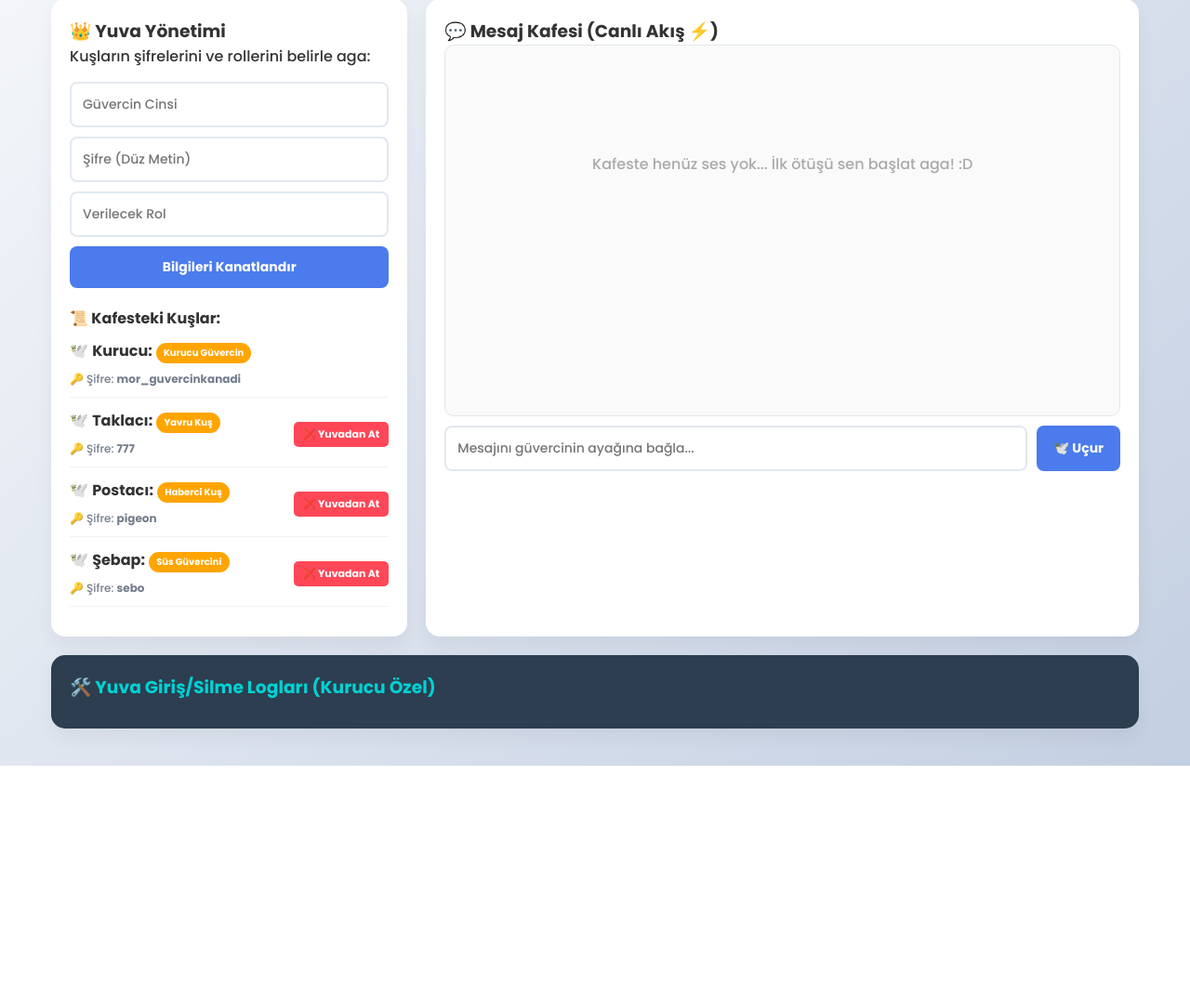
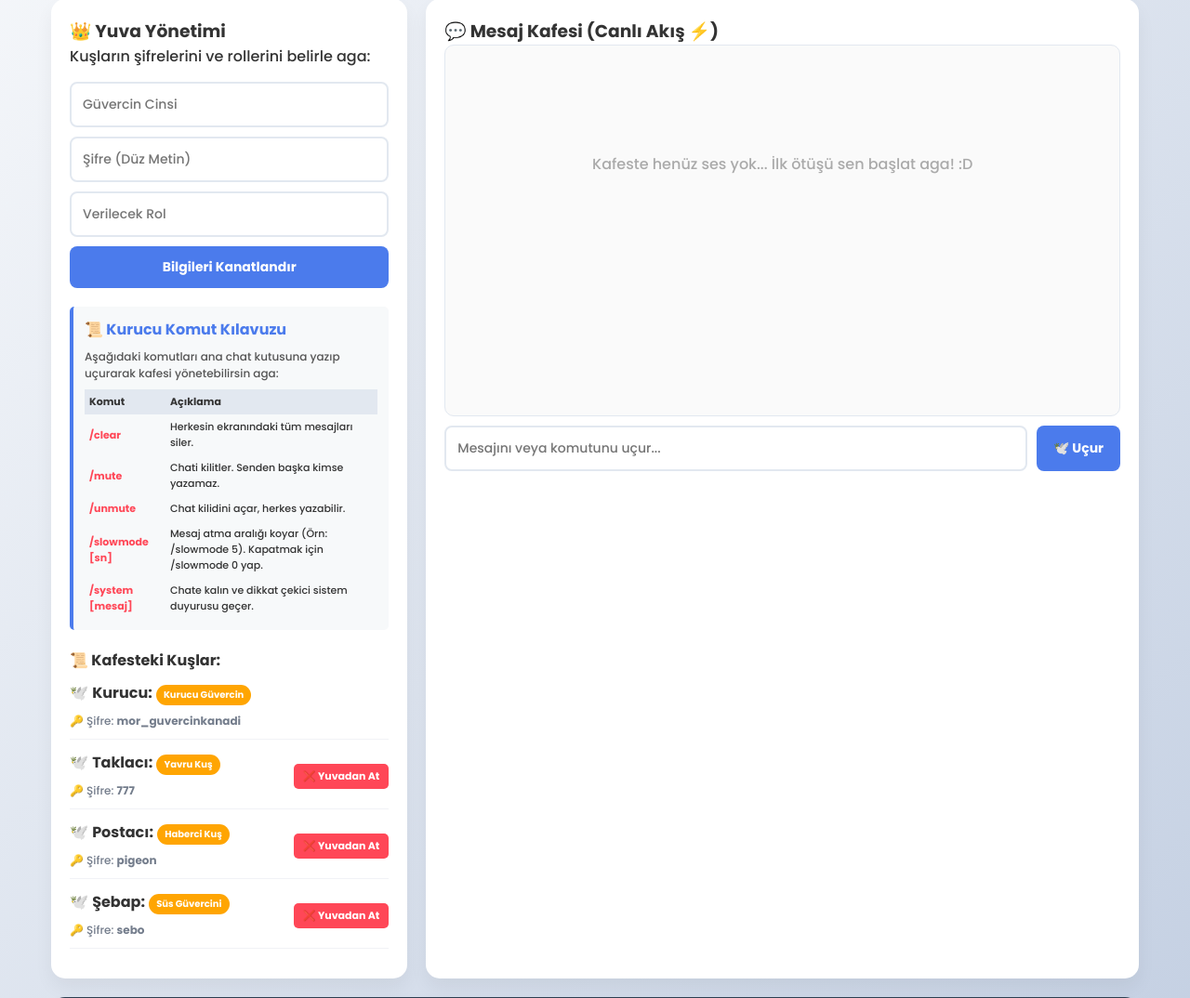
Before and after one commit to ardckr262626-cmd/guvercin-net, a Flask app: page / in a window 1280 px wide. Shown: the part 84-1158 px from the top of the page at 93% size. Before the commit the page ends 908 px from the top, so only its background shows below. Run offline with Flask 3, Linux system fonts and the light colour scheme; the visitor is signed in with stand-in values (Sample User, id 1).

Commit message:
Gelismis Kurucu Slash komutlari ve kilavuz paneli eklendi! 🛡️

```diff
--- a/app.py
+++ b/app.py
@@ -1,6 +1,7 @@
 from flask import Flask, render_template, request, redirect, url_for, session
 import os
 from datetime import datetime
+import time
 
 app = Flask(__name__)
 app.secret_key = "guvercin_gizemli_kod_aga"
@@ -14,6 +15,11 @@ guvercin_veritabi = {
 
 mesajlar = []
 log_kayitlari = []
+
+# ⚙️ MÜHENDİSLİK NOTU: Gelişmiş Komut Değişkenleri
+chat_susturuldu = False
+slowmode_suresi = 0  # Saniye cinsinden (0 ise kapalı)
+son_mesaj_zamanlari = {}  # Kullanıcıların son mesaj atma vakitleri
 
 @app.route('/')
 def index():
@@ -30,7 +36,9 @@ def index():
                            kuslar=guvercin_veritabi,
                            aktif_user=aktif,
                            mevcut_rol=guvercin_veritabi[aktif]['rol'],
-                           logs=log_kayitlari)
+                           logs=log_kayitlari,
+                           chat_susturuldu=chat_susturuldu,
+                           slowmode=slowmode_suresi)
 
 @app.route('/login', methods=['GET', 'POST'])
 def login():
@@ -47,47 +55,23 @@ def login():
         else:
             hata = "Böyle bir kuş yok veya şifre hatalı aga! .d"
 
-    # MÜHENDİSLİK NOTU: <head> ve <meta name="viewport"> eklenerek mobilde büyüme zorunlu kılındı aga!
     return f'''
-        <!DOCTYPE html>
-        <html lang="tr">
-        <head>
-            <meta charset="UTF-8">
-            <meta name="viewport" content="width=device-width, initial-scale=1.0">
-            <title>Güvercin Kafesi - Giriş</title>
-            <style>
-                body{{ background: linear-gradient(135deg, #f5f7fa 0%, #c3cfe2 100%); font-family: sans-serif; display: flex; justify-content: center; align-items: center; height: 100vh; margin:0;}}
-                .box{{ background: white; padding: 40px 30px; border-radius: 15px; box-shadow: 0 10px 20px rgba(0,0,0,0.1); text-align: center; width: 90%; max-width: 380px; transition: all 0.3s ease;}}
-                input{{ width: 100%; padding: 14px; margin: 12px 0; border: 2px solid #e2e8f0; border-radius: 8px; box-sizing: border-box; font-size: 15px; outline: none;}}
-                input:focus{{ border-color: #4b7bec; }}
-                button{{ background: #4b7bec; color: white; border: none; padding: 14px; width: 100%; border-radius: 8px; font-weight: bold; font-size: 15px; cursor: pointer; margin-top: 10px;}}
-                .error{{ color: #ff4757; font-size: 14px; margin-bottom: 10px; font-weight: bold;}}
-
-                @media (max-width: 480px) {{
-                    .box {{
-                        width: 92% !important;
-                        max-width: 92% !important;
-                        padding: 35px 20px !important;
-                    }}
-                    input, button {{
-                        padding: 16px !important;
-                        font-size: 16px !important;
-                    }}
-                }}
-            </style>
-        </head>
-        <body>
-            <div class="box">
-                <h2 style="margin-bottom: 15px; color: #2c3e50; font-size: 24px;">🕊️ Güvercin Kafesi</h2>
-                {f'<div class="error">{hata}</div>' if hata else ''}
-                <form method="POST">
-                    <input type="text" name="kus_adi" placeholder="Güvercin Adı (Örn: Kurucu)" required autocomplete="off">
-                    <input type="password" name="sifre" placeholder="Şifre" required>
-                    <button type="submit">Kanat Çırp</button>
-                </form>
-            </div>
-        </body>
-        </html>
+        <style>
+            body{{ background: linear-gradient(135deg, #f5f7fa 0%, #c3cfe2 100%); font-family: sans-serif; display: flex; justify-content: center; align-items: center; height: 100vh; margin:0;}}
+            .box{{ background: white; padding: 30px; border-radius: 15px; box-shadow: 0 10px 20px rgba(0,0,0,0.1); text-align: center; width: 90%; max-width: 350px;}}
+            input{{ width: 100%; padding: 12px; margin: 10px 0; border: 2px solid #e2e8f0; border-radius: 8px; box-sizing: border-box;}}
+            button{{ background: #4b7bec; color: white; border: none; padding: 12px; width: 100%; border-radius: 8px; font-weight: bold; cursor: pointer; margin-top: 10px;}}
+            .error{{ color: #ff4757; font-size: 13px; margin-bottom: 10px; }}
+        </style>
+        <div class="box">
+            <h2>🕊️ Güvercin Kafesi Giriş</h2>
+            {f'<div class="error">{{hata}}</div>' if hata else ''}
+            <form method="POST">
+                <input type="text" name="kus_adi" placeholder="Güvercin Adı" required>
+                <input type="password" name="sifre" placeholder="Şifre" required>
+                <button type="submit">Kanat Çırp</button>
+            </form>
+        </div>
     '''
 
 @app.route('/logout')
@@ -95,15 +79,95 @@ def logout():
     session.pop('kus_adi', None)
     return redirect(url_for('login'))
 
+@app.route('/mesaj-gonder', methods=['POST'])
+def mesaj_gonder():
+    global chat_susturuldu, slowmode_suresi, mesajlar, log_kayitlari
+
+    metin = request.form.get('mesaj', '').strip()
+    user = session.get('kus_adi', 'Yabancı Kuş')
+
+    if not metin:
+        return redirect(url_for('index'))
+
+    # 👑 KURUCU KOMUT SİSTEMİ KONTROLÜ
+    if metin.startswith('/') and user == 'Kurucu':
+        parcalar = metin.split(' ')
+        komut = parcalar[0].lower()
+        zaman = datetime.now().strftime('%H:%M:%S')
+
+        # 1. /clear Komutu
+        if komut == '/clear':
+            mesajlar = []
+            mesajlar.append({"gonderen": "SİSTEM", "rol": "🛡️ Otomasyon", "metin": "🧹 Kafes Kurucu tarafından tamamen süpürüldü!"})
+            log_kayitlari.append(f"[{zaman}] 🧹 Kurucu chat geçmişini temizledi.")
+            return redirect(url_for('index'))
+
+        # 2. /mute Komutu
+        elif komut == '/mute':
+            chat_susturuldu = True
+            mesajlar.append({"gonderen": "SİSTEM", "rol": "🛡️ Otomasyon", "metin": "🔇 Kafes Kurucu tarafından susturuldu. Sadece Kurucu ötebilir!"})
+            log_kayitlari.append(f"[{zaman}] 🔇 Chat susturuldu.")
+            return redirect(url_for('index'))
+
+        # 3. /unmute Komutu
+        elif komut == '/unmute':
+            chat_susturuldu = False
+            mesajlar.append({"gonderen": "SİSTEM", "rol": "🛡️ Otomasyon", "metin": "🔊 Kafesin kilidi açıldı, tüm kuşlar özgürce ötebilir!"})
+            log_kayitlari.append(f"[{zaman}] 🔊 Chat kilidi açıldı.")
+            return redirect(url_for('index'))
+
+        # 4. /slowmode [saniye] Komutu
+        elif komut == '/slowmode':
+            try:
+                saniye = int(parcalar[1]) if len(parcalar) > 1 else 0
+                slowmode_suresi = saniye
+                if saniye > 0:
+                    mesajlar.append({"gonderen": "SİSTEM", "rol": "🛡️ Otomasyon", "metin": f"⏳ Yavaş mod aktif edildi! Kuşlar {saniye} saniyede bir mesaj atabilir."})
+                    log_kayitlari.append(f"[{zaman}] ⏳ Yavaş mod {saniye}sn olarak ayarlandı.")
+                else:
+                    mesajlar.append({"gonderen": "SİSTEM", "rol": "🛡️ Otomasyon", "metin": "⚡ Yavaş mod kaldırıldı. Akış serbest!"})
+                    log_kayitlari.append(f"[{zaman}] ⚡ Yavaş mod kapatıldı.")
+            except ValueError:
+                pass
+            return redirect(url_for('index'))
+
+        # 5. /system [mesaj] Komutu
+        elif komut == '/system':
+            duyuru_metni = " ".join(parcalar[1:])
+            if duyuru_metni:
+                mesajlar.append({"gonderen": "📢 DUYURU", "rol": "👑 Kurucu Özel", "metin": f"🚨 {duyuru_metni} 🚨"})
+            return redirect(url_for('index'))
+
+    # 🛑 NORMAL KULLANICI KISITLAMALARI KONTROLÜ
+    if user != 'Kurucu':
+        # Chat susturuldu mu kontrolü
+        if chat_susturuldu:
+            return redirect(url_for('index'))
+
+        # Slowmode (Yavaş Mod) kontrolü
+        if slowmode_suresi > 0:
+            simdi = time.time()
+            son_atilan = son_mesaj_zamanlari.get(user, 0)
+            if simdi - son_atilan < slowmode_suresi:
+                # Süre dolmadıysa engelle, direkt sayfaya yönlendir
+                return redirect(url_for('index'))
+            son_mesaj_zamanlari[user] = simdi
+
+    # Normal Mesaj Gönderme İşlemi
+    mesajlar.append({
+        "gonderen": user,
+        "rol": guvercin_veritabi.get(user, {}).get('rol', 'Yavru Kuş'),
+        "metin": metin
+    })
+    return redirect(url_for('index'))
+
 @app.route('/sifre-ve-rol-ver', methods=['POST'])
 def sifre_ve_rol_ver():
     if session.get('kus_adi') != 'Kurucu':
         return "Aga bu yetki sadece Kurucu Güvercin'e ait! .d", 403
-
     isim = request.form.get('kus_adi')
     yeni_sifre = request.form.get('sifre')
     yeni_rol = request.form.get('rol_adi')
-
     if isim:
         if isim not in guvercin_veritabi:
             guvercin_veritabi[isim] = {}
@@ -111,37 +175,20 @@ def sifre_ve_rol_ver():
             guvercin_veritabi[isim]['sifre'] = yeni_sifre
         if yeni_rol:
             guvercin_veritabi[isim]['rol'] = yeni_rol
-
         zaman = datetime.now().strftime('%H:%M:%S')
         log_kayitlari.append(f"[{zaman}] 👑 Kurucu, {isim} kuşunun bilgilerini güncelledi.")
-
     return redirect(url_for('index'))
 
 @app.route('/kus-sil/<string:kus_adi>', methods=['POST'])
 def kus_sil(kus_adi):
     if session.get('kus_adi') != 'Kurucu':
         return "Aga kuşu yuvadan sadece Kurucu atabilir! .d", 403
-
     if kus_adi == 'Kurucu':
         return "Aga kendi kendini yuvadan atamazsın! :D", 400
-
     if kus_adi in guvercin_veritabi:
         del guvercin_veritabi[kus_adi]
         zaman = datetime.now().strftime('%H:%M:%S')
         log_kayitlari.append(f"❌ {kus_adi} kuşu Kurucu tarafından sepetlendi.")
-
-    return redirect(url_for('index'))
-
-@app.route('/mesaj-gonder', methods=['POST'])
-def mesaj_gonder():
-    metin = request.form.get('mesaj')
-    user = session.get('kus_adi', 'Yabancı Kuş')
-    if metin:
-        mesajlar.append({
-            "gonderen": user,
-            "rol": guvercin_veritabi.get(user, {}).get('rol', 'Yavru Kuş'),
-            "metin": metin
-        })
     return redirect(url_for('index'))
 
 if __name__ == '__main__':
--- a/templates/index.html
+++ b/templates/index.html
@@ -5,11 +5,6 @@
   <meta charset="UTF-8">
   <meta name="viewport" content="width=device-width, initial-scale=1.0">
   <title>Güvercin.Net - Canlı Kafes</title>
-
-  <link rel="icon" type="image/png" href="{{ url_for('static', filename='logo.png') }}">
-  <link rel="apple-touch-icon" href="{{ url_for('static', filename='logo.png') }}">
-  <link rel="shortcut icon" href="{{ url_for('static', filename='logo.png') }}">
-
   <link rel="stylesheet" href="{{ url_for('static', filename='style.css') }}">
 </head>
 
@@ -35,6 +30,40 @@
         <input type="text" name="rol_adi" placeholder="Verilecek Rol" required>
         <button type="submit" class="btn-primary">Bilgileri Kanatlandır</button>
       </form>
+
+      <div class="guide-box"
+        style="margin-top: 20px; background-color: #f7f9fa; border-left: 4px solid #4b7bec; padding: 12px; border-radius: 5px;">
+        <h4 style="color: #4b7bec; margin-bottom: 8px;">📜 Kurucu Komut Kılavuzu</h4>
+        <p style="font-size: 12px; color: #555; margin-bottom: 8px;">Aşağıdaki komutları ana chat kutusuna yazıp
+          uçurarak kafesi yönetebilirsin aga:</p>
+        <table style="width: 100%; font-size: 11px; text-align: left; border-collapse: collapse;">
+          <tr style="background-color: #e2e8f0;">
+            <th style="padding: 5px;">Komut</th>
+            <th style="padding: 5px;">Açıklama</th>
+          </tr>
+          <tr>
+            <td style="padding: 5px; font-family: monospace; color: #ff4757;"><b>/clear</b></td>
+            <td style="padding: 5px;">Herkesin ekranındaki tüm mesajları siler.</td>
+          </tr>
+          <tr>
+            <td style="padding: 5px; font-family: monospace; color: #ff4757;"><b>/mute</b></td>
+            <td style="padding: 5px;">Chati kilitler. Senden başka kimse yazamaz.</td>
+          </tr>
+          <tr>
+            <td style="padding: 5px; font-family: monospace; color: #ff4757;"><b>/unmute</b></td>
+            <td style="padding: 5px;">Chat kilidini açar, herkes yazabilir.</td>
+          </tr>
+          <tr>
+            <td style="padding: 5px; font-family: monospace; color: #ff4757;"><b>/slowmode [sn]</b></td>
+            <td style="padding: 5px;">Mesaj atma aralığı koyar (Örn: <tt>/slowmode 5</tt>). Kapatmak için <tt>/slowmode
+                0</tt> yap.</td>
+          </tr>
+          <tr>
+            <td style="padding: 5px; font-family: monospace; color: #ff4757;"><b>/system [mesaj]</b></td>
+            <td style="padding: 5px;">Chate kalın ve dikkat çekici sistem duyurusu geçer.</td>
+          </tr>
+        </table>
+      </div>
       {% else %}
       <p style="color: #7f8c8d;">⚠️ Şifre, rol verme ve kuş silme yetkisi sadece <strong>Kurucu</strong> güvercine
         aittir aga. .d</p>
@@ -73,18 +102,25 @@
           aga! :D</p>
         {% endif %}
         {% for msg in mesajlar %}
-        <div class="message {% if msg.gonderen == aktif_user %}outgoing{% else %}incoming{% endif %}">
+        <div class="message {% if msg.gonderen == aktif_user %}outgoing{% else %}incoming{% endif %}" {% if
+          msg.gonderen=='📢 DUYURU'
+          %}style="background: #fff2f2; border: 2px solid #ff4757; max-width: 100%; width: 100%; text-align: center; color: #ff4757;"
+          {% endif %}>
+          {% if msg.gonderen != '📢 DUYURU' and msg.gonderen != 'SİSTEM' %}
           <span class="badge {% if msg.gonderen == 'Kurucu' %}admin-role{% else %}user-role{% endif %}">{{ msg.rol
             }}</span>
+          {% endif %}
           <strong>{{ msg.gonderen }}:</strong> {{ msg.metin }}
         </div>
         {% endfor %}
       </div>
 
       <form class="chat-input-area" id="chatForm">
-        <input type="text" id="mesajInput" placeholder="Mesajını güvercinin ayağına bağla..." required
-          autocomplete="off">
-        <button type="submit" class="btn-send">🕊️ Uçur</button>
+        <input type="text" id="mesajInput"
+          placeholder="{% if chat_susturuldu and aktif_user != 'Kurucu' %}🔇 Chat şu an kilitli aga...{% else %}Mesajını veya komutunu uçur...{% endif %}"
+          required autocomplete="off" {% if chat_susturuldu and aktif_user !='Kurucu' %}disabled{% endif %}>
+        <button type="submit" class="btn-send" {% if chat_susturuldu and aktif_user !='Kurucu' %}disabled
+          style="background:#ccc;" {% endif %}>🕊️ Uçur</button>
       </form>
     </section>
   </main>
@@ -116,10 +152,27 @@
         const parser = new DOMParser();
         const doc = parser.parseFromString(htmlText, 'text/html');
         const gelenKutu = doc.getElementById('chatBox');
+        const gelenInput = doc.getElementById('mesajInput');
 
+        // Chat kutusunu yenile
         if (gelenKutu && chatBox.innerHTML !== gelenKutu.innerHTML) {
           chatBox.innerHTML = gelenKutu.innerHTML;
           chatBox.scrollTop = chatBox.scrollHeight;
+        }
+
+        // Mute durumunda input alanını canlı kilitle/aç (Kurucu hariç)
+        if ("{{ aktif_user }}" !== "Kurucu" && gelenInput && mesajInput) {
+          if (gelenInput.hasAttribute('disabled') && !mesajInput.hasAttribute('disabled')) {
+            mesajInput.setAttribute('disabled', 'true');
+            mesajInput.placeholder = "🔇 Chat şu an kilitli aga...";
+            document.querySelector('.btn-send').setAttribute('disabled', 'true');
+            document.querySelector('.btn-send').style.background = "#ccc";
+          } else if (!gelenInput.hasAttribute('disabled') && mesajInput.hasAttribute('disabled')) {
+            mesajInput.removeAttribute('disabled');
+            mesajInput.placeholder = "Mesajını veya komutunu uçur...";
+            document.querySelector('.btn-send').removeAttribute('disabled');
+            document.querySelector('.btn-send').style.background = "#4b7bec";
+          }
         }
       } catch (err) {
         console.error("Hata aga:", err);
```
